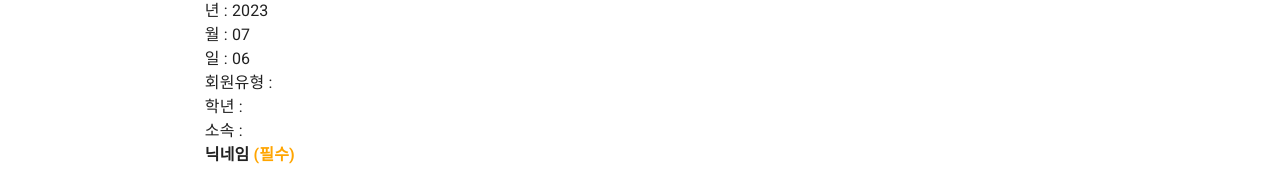
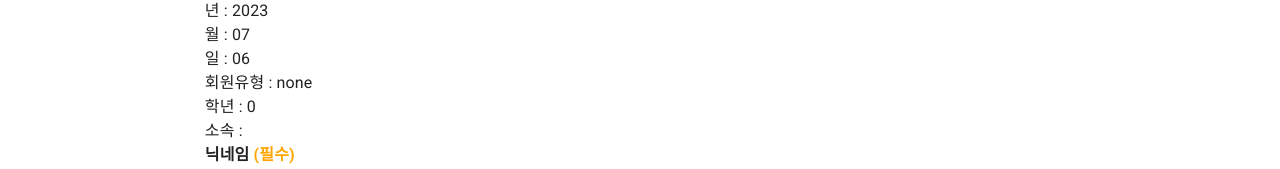
Before and after one commit to No-Devides-Found/digiteo-frontend, a React (Create React App) app: page /signup in a window 1280 px wide. Shown: the part 206-375 px from the top of the page. Built offline with nearby package versions, Linux system fonts and the light colour scheme.

Commit message:
feat: 회원가입 디폴드 값 추가

```diff
--- a/src/pages/Signup/Signup.jsx
+++ b/src/pages/Signup/Signup.jsx
@@ -22,8 +22,8 @@ const Signup = () => {
   const [month, setMonth] = useState(String(date.getMonth()).padStart(2, "0")); //월
   const [day, setDay] = useState(String(date.getDate()).padStart(2, "0")); //일
 
-  const [identity, setIdentity] = useState(""); //회원유형
-  const [grade, setGrade] = useState("");
+  const [identity, setIdentity] = useState("none"); //회원유형
+  const [grade, setGrade] = useState("0");
   const [school, setSchool] = useState(""); //소속
 
   //required 입력사항 검사
```
